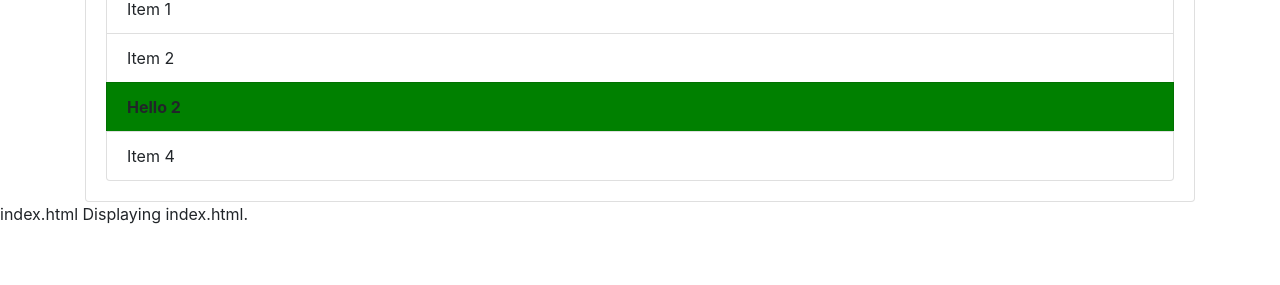
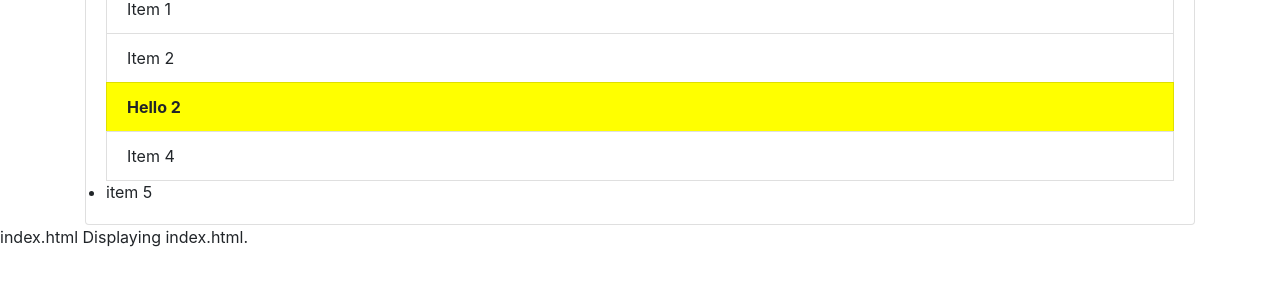
Before and after one commit to Siddharthirkal/gittutorialdemo, a plain HTML site: page index.html in a window 1280 px wide. Shown: the part 293-578 px from the top of the page. Drawn offline with nearby package versions, Linux system fonts and the light colour scheme.

Commit message:
Addedmli element

```diff
--- a/app.js
+++ b/app.js
@@ -1,6 +1,12 @@
-var items = document.getElementsByClassName('list-group-item');
-console.log(items);
-console.log(items[2]);
-items[2].textContent = 'Hello 2';
-items[2].style.fontWeight = 'bold';
-items[2].style.backgroundColor = 'green';
+// var items = document.getElementsByClassName('list-group-item');
+// console.log(items);
+// console.log(items[2]);
+// items[2].textContent = 'Hello 2';
+// items[2].style.fontWeight = 'bold';
+// items[2].style.backgroundColor = 'green';
+var li = document.getElementsByTagName('li');
+console.log(li);
+console.log(li[2]);
+li[2].textContent = 'Hello 2';
+li[2].style.fontWeight = 'bold';
+li[2].style.backgroundColor = 'yellow';
--- a/index.html
+++ b/index.html
@@ -27,6 +27,7 @@
       <li class="list-group-item">Item 2</li>
       <li class="list-group-item">Item 3</li>
       <li class="list-group-item">Item 4</li>
+      <li>item 5</li>
     </ul>
    </div>
   </div>
```
